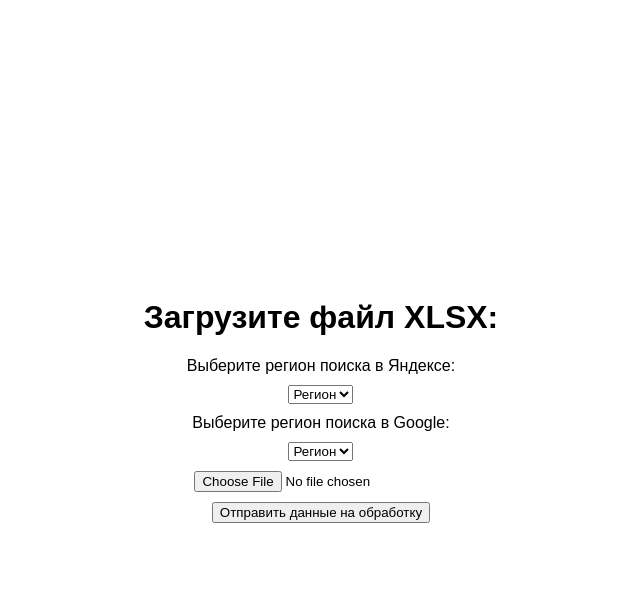
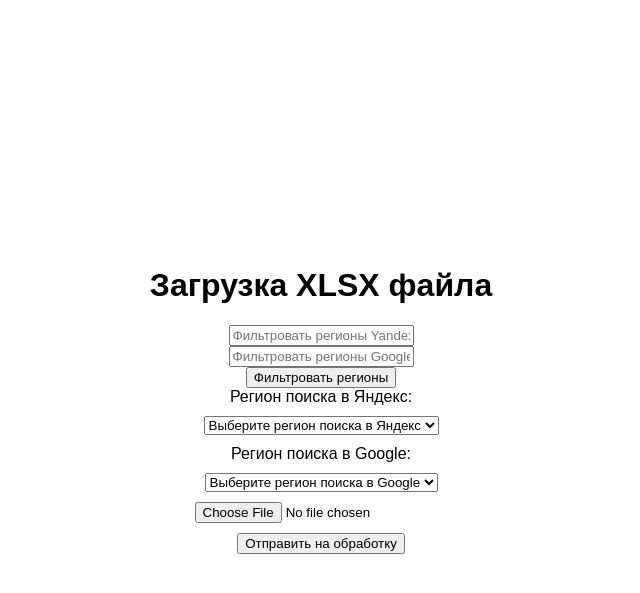
Before and after one commit to m0rtal/autorelevant_site, a Django app: template autorelevant/main/templates/upload.html in a window 1280 px wide. Shown: the top 593 px of the page, without its empty margins (319-959 px from the left). Run offline with Django 5.2, Linux system fonts and the light colour scheme; the template is opened without the code that fills it, so the values that code supplies are empty.

Commit message:
Адаптированные поисковые системы

```diff
--- a/autorelevant/main/templates/upload.html
+++ b/autorelevant/main/templates/upload.html
@@ -3,7 +3,7 @@
 <head>
     <meta charset="UTF-8">
     <meta name="viewport" content="width=device-width, initial-scale=1.0">
-    <title>Массовая обрабока ссылок</title>
+    <title>Массовая обработка ссылок</title>
     <style>
         html, body {
             height: 100%;
@@ -38,25 +38,30 @@
 </head>
 <body>
     <div class="container">
-        <h1>Загрузите файл XLSX:</h1>
+        <h1>Загрузка XLSX файла</h1>
+        <form action="{% url 'upload' %}" method="get">
+            <input type="text" name="search1" value="{{ search_query1 }}" placeholder="Фильтровать регионы Yandex...">
+            <input type="text" name="search2" value="{{ search_query2 }}" placeholder="Фильтровать регионы Google...">
+            <button type="submit">Фильтровать регионы</button>
+        </form>
         <form action="{% url 'upload' %}" method="post" enctype="multipart/form-data">
             {% csrf_token %}
-            <div class="call-to-action">Выберите регион поиска в Яндексе:</div>
+            <div class="call-to-action">Регион поиска в Яндекс:</div>
             <select name="dropdown1" required>
-                <option value="" disabled selected>Регион</option>
+                <option value="" disabled selected>Выберите регион поиска в Яндекс</option>
                 {% for value in dropdown1_values %}
-                    <option value="{{ value }}">{{ value }}</option>
+                    <option value="{{ value.0 }}">{{ value.0 }} - {{ value.1 }}</option>
                 {% endfor %}
             </select>
-            <div class="call-to-action">Выберите регион поиска в Google:</div>
+            <div class="call-to-action">Регион поиска в Google:</div>
             <select name="dropdown2" required>
-                <option value="" disabled selected>Регион</option>
+                <option value="" disabled selected>Выберите регион поиска в Google</option>
                 {% for value in dropdown2_values %}
                     <option value="{{ value }}">{{ value }}</option>
                 {% endfor %}
             </select>
             <input type="file" name="file" accept=".xlsx" required>
-            <button type="submit">Отправить данные на обработку</button>
+            <button type="submit">Отправить на обработку</button>
         </form>
     </div>
 </body>
```
Also changed, not shown: autorelevant/main/views.py (+34 -9 lines).
